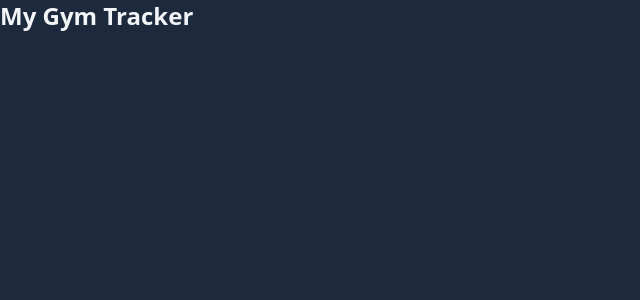
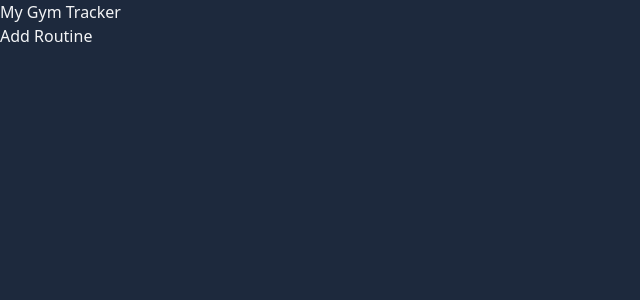
Before and after one commit to FrancescoPalazzo97/gym-tracker, a React (Vite) app: page / in a window 1280 px wide. Shown: the top 300 px of the page, without its empty margins (0-640 px from the left). Built offline with nearby package versions, Linux system fonts and the light colour scheme.

Commit message:
feat: implement initial application setup with routine management page and routing

```diff
--- a/src/App.tsx
+++ b/src/App.tsx
@@ -1,11 +1,15 @@
+import { BrowserRouter, Routes, Route } from "react-router-dom";
+import { AllRoutinesPage } from "@/pages";
 
 function App() {
 
   return (
     <>
-      <div className="text-2xl font-bold">
-        My Gym Tracker
-      </div>
+      <BrowserRouter>
+        <Routes>
+          <Route path="/" element={<AllRoutinesPage />} />
+        </Routes>
+      </BrowserRouter>
     </>
   )
 }
--- /dev/null
+++ b/src/pages/AllRoutinesPage.tsx
@@ -0,0 +1,32 @@
+import type { FC } from "react";
+import { store } from "@/store";
+import type { TId } from "@/types";
+
+export const AllRoutinesPage: FC = () => {
+
+    const routines = store((s) => s.routines);
+    const addRoutine = store((s) => s.addRoutine);
+    const removeRoutine = store((s) => s.removeRoutine);
+    const updateRoutine = store((s) => s.updateRoutine);
+
+    const newId = (): TId => {
+        const newUUID = crypto.randomUUID();
+        return newUUID as TId;
+    }
+
+    return (
+        <div>
+            <h1>My Gym Tracker</h1>
+            <button onClick={() => addRoutine({ id: newId(), name: "New Routine", exercisesIds: [], createdAt: new Date(), updatedAt: new Date() })}>Add Routine</button>
+            <ul>
+                {routines.map((routine) => (
+                    <li key={routine.id}>
+                        <h2>{routine.name}</h2>
+                        <button onClick={() => removeRoutine(routine.id)}>Delete</button>
+                        <button onClick={() => updateRoutine(routine.id, { ...routine, name: "New Name" })}>Update</button>
+                    </li>
+                ))}
+            </ul>
+        </div>
+    );
+}
--- /dev/null
+++ b/src/pages/index.ts
@@ -0,0 +1 @@
+export * from './AllRoutinesPage';
```
